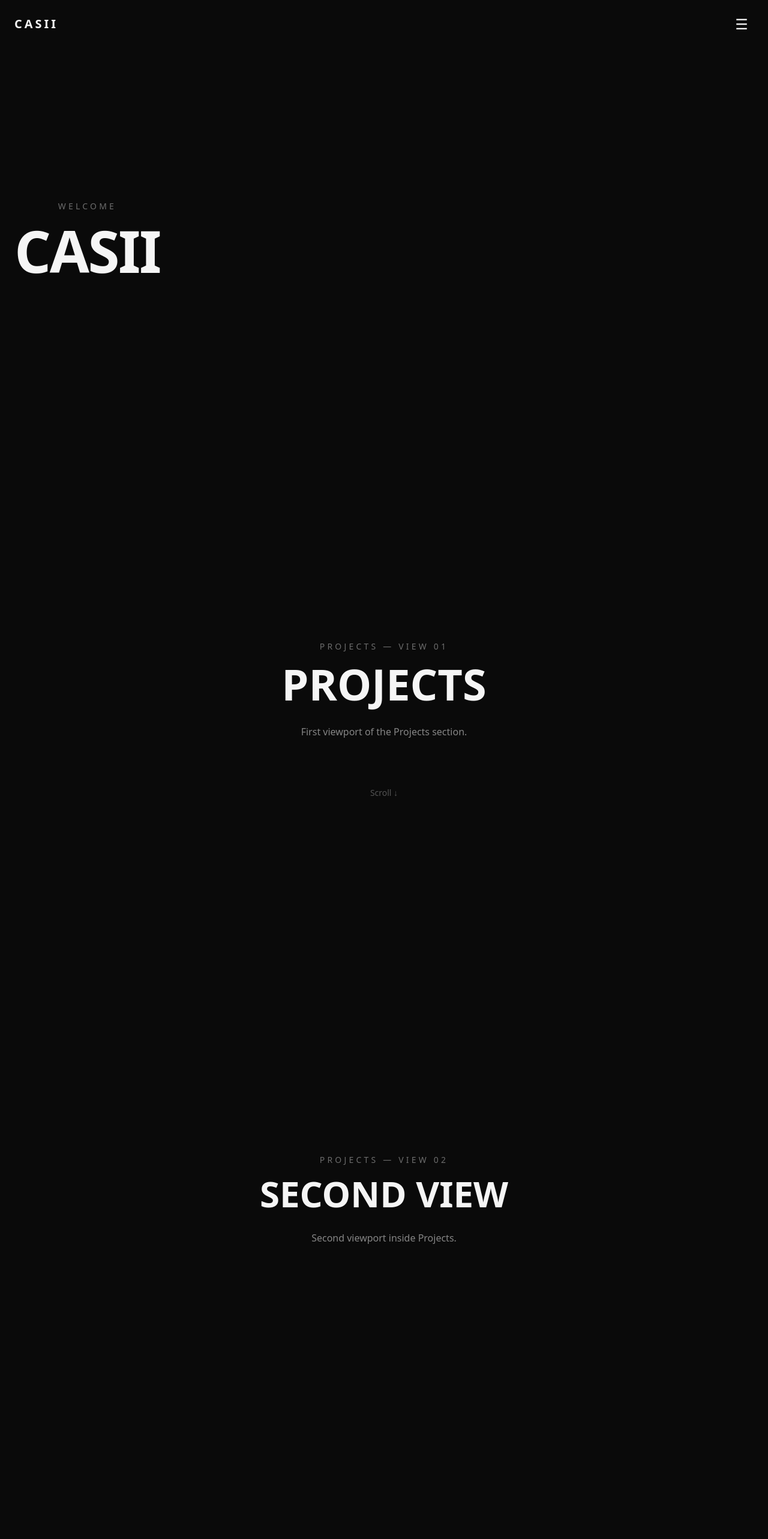
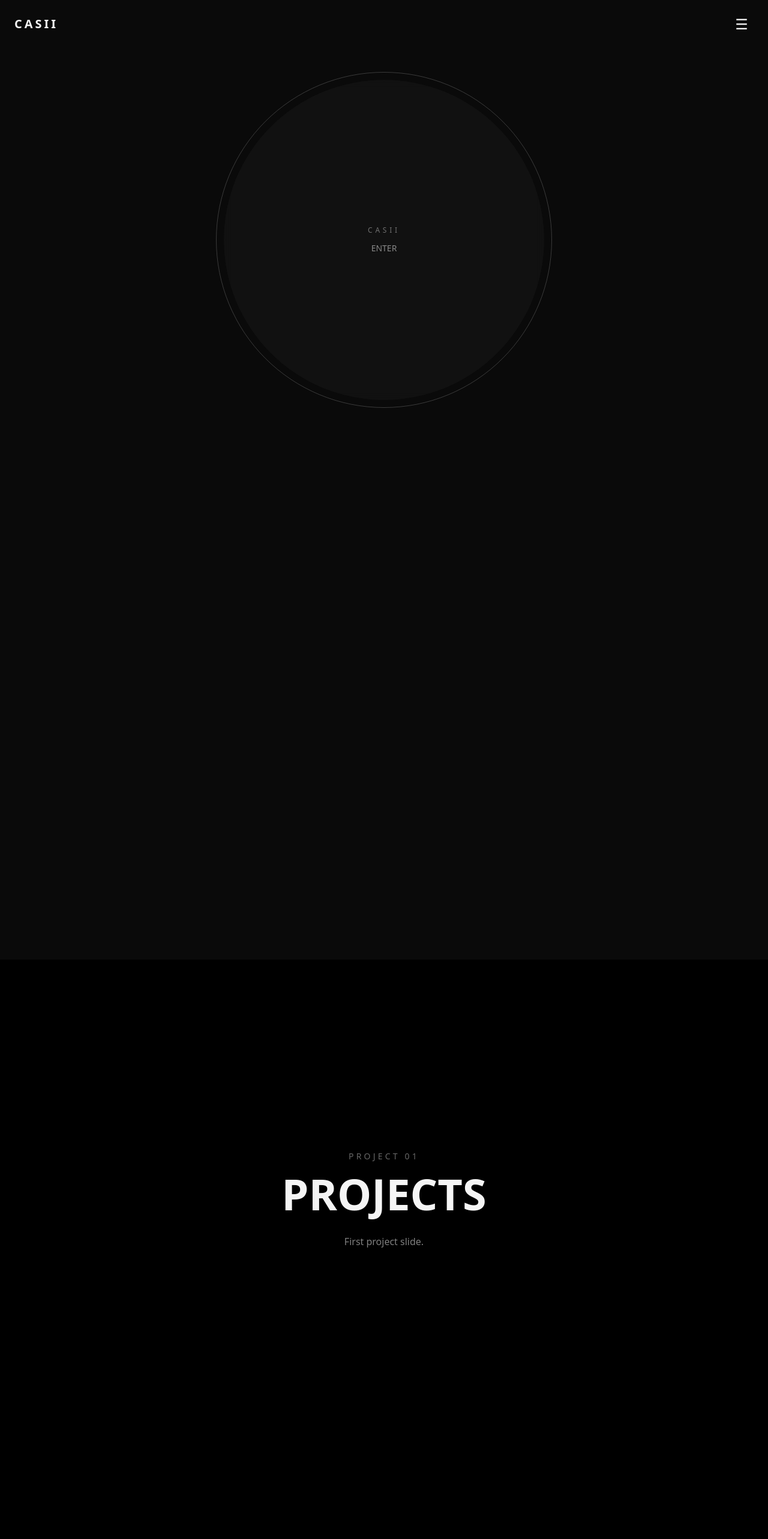
Before and after one commit to blazoxx/portfolio_new, a Next.js app: page / in a window 1280 px wide. Shown: the top 2566 px of the page at 60% size. Built offline with nearby package versions, Linux system fonts and the light colour scheme.

Commit message:
site raw structure created

```diff
--- a/app/globals.css
+++ b/app/globals.css
@@ -31,7 +31,8 @@ html::-webkit-scrollbar {
 
 html {
   scrollbar-width: none;
-  scroll-snap-type: y mandatory;
+  scroll-snap-type: y proximity;
+  scroll-behavior: smooth;
 }
 
 html::-webkit-scrollbar {
--- a/app/page.tsx
+++ b/app/page.tsx
@@ -4,7 +4,7 @@ import { useEffect, useState } from "react";
 import HomeSection from "@/components/home/HomeSection";
 import HomeSitemap from "@/components/home/HomeSitemap";
 import ProjectsSection from "@/components/home/ProjectsSection";
-
+import CircleLanding from "@/components/home/CircleLanding";
 
 const sections = [
   { id: "projects", label: "Projects" },
@@ -30,7 +30,7 @@ export default function Home() {
       },
       {
         threshold: [0.25, 0.5, 0.75],
-      }
+      },
     );
 
     sections.forEach(({ id }) => {
@@ -46,7 +46,7 @@ export default function Home() {
 
   useEffect(() => {
     const handleScroll = () => {
-      setShowSitemap(window.scrollY >= window.innerHeight * 0.5);
+      setShowSitemap(window.scrollY >= window.innerHeight * 1.5);
     };
 
     handleScroll();
@@ -56,28 +56,21 @@ export default function Home() {
   }, []);
 
   return (
-    <main>
+    <main className="relative">
       <HomeSitemap
         sections={sections}
         activeSection={activeSection}
         visible={showSitemap}
       />
 
-      <HomeSection id="landing">
-        <div className="text-center">
-          <p className="mb-4 text-sm uppercase tracking-[0.3em] text-white/40">
-            Welcome
-          </p>
-
-          <h1 className="text-8xl font-bold tracking-tight">
-            CASII
-          </h1>
-        </div>
-      </HomeSection>
+      <div className="relative h-[200vh]">
+        <CircleLanding />
+      </div>
 
       <ProjectsSection />
 
-      <HomeSection id="skills">
+      <HomeSection id="skills" className="relative z-20 bg-black">
+        {" "}
         <h1 className="text-6xl font-bold">Skills</h1>
       </HomeSection>
 
--- /dev/null
+++ b/components/home/CircleLanding.tsx
@@ -0,0 +1,102 @@
+"use client";
+
+import { useEffect, useState } from "react";
+
+export default function CircleLanding() {
+  const [entered, setEntered] = useState(false);
+  const [scrollY, setScrollY] = useState(0);
+
+  useEffect(() => {
+    if (!entered) return;
+
+    const handleScroll = () => {
+      setScrollY(window.scrollY);
+    };
+
+    window.addEventListener("scroll", handleScroll);
+
+    return () => window.removeEventListener("scroll", handleScroll);
+  }, [entered]);
+
+  useEffect(() => {
+    document.body.style.overflow = entered ? "" : "hidden";
+
+    return () => {
+      document.body.style.overflow = "";
+    };
+  }, [entered]);
+
+  const viewport = typeof window !== "undefined" ? window.innerHeight : 1;
+
+  // Tagline flies in during the first 50% of the Landing scroll.
+  const introProgress = Math.min(1, scrollY / (viewport * 0.4));
+
+  const projectProgress = Math.min(1, scrollY / viewport);
+
+  // Circle:
+  // 0–40%  → fully visible
+  // 40–80% → fades
+  // 80%+   → invisible
+  let circleOpacity = 1;
+
+  if (projectProgress >= 0.4 && projectProgress <= 0.8) {
+    circleOpacity = 1 - (projectProgress - 0.4) / 0.4;
+  } else if (projectProgress > 0.8) {
+    circleOpacity = 0;
+  }
+
+  return (
+    <section
+      id="landing"
+      className="sticky top-0 z-0 flex h-screen items-center justify-center overflow-hidden"
+    >
+      {/* Circle */}
+      <div
+        className="relative flex h-[min(70vw,70vh)] w-[min(70vw,70vh)] items-center justify-center rounded-full border border-white/20"
+        style={{
+          opacity: entered ? circleOpacity : 1,
+          transition: "opacity 100ms linear",
+        }}
+      >
+        <div className="absolute inset-3 rounded-full bg-white/[0.03] backdrop-blur-sm" />
+
+        <div className="relative text-center">
+          <p className="text-xs uppercase tracking-[0.4em] text-white/40">
+            CASII
+          </p>
+
+          <p className="mt-3 text-sm text-white/50">
+            {entered ? "ENTERED" : "ENTER"}
+          </p>
+        </div>
+      </div>
+
+      {/* Tagline */}
+      <div
+        className="pointer-events-none absolute bottom-16 text-center"
+        style={{
+          opacity: entered ? Math.min(1, scrollY / (viewport * 0.15)) : 0,
+          transform: `translateY(${
+            entered
+              ? Math.max(-180, 80 - (scrollY / (viewport * 0.5)) * 260)
+              : 80
+          }px)`,
+        }}
+      >
+        <p className="text-sm uppercase tracking-[0.3em] text-white/50">
+          SOFTWARE ENGINEER · AI · BUILDER
+        </p>
+      </div>
+
+      {/* Enter */}
+      {!entered && (
+        <button
+          type="button"
+          onClick={() => setEntered(true)}
+          className="absolute inset-0 cursor-pointer"
+          aria-label="Enter portfolio"
+        />
+      )}
+    </section>
+  );
+}
--- a/components/home/ProjectsSection.tsx
+++ b/components/home/ProjectsSection.tsx
@@ -2,12 +2,13 @@ export default function ProjectsSection() {
   return (
     <section
       id="projects"
-      className="min-h-[200vh] scroll-snap-align-start"
+      className="relative z-10 min-h-[200vh] bg-black"
     >
-      <div className="flex h-screen items-center justify-center px-6">
+      {/* Project 01 */}
+      <div className="sticky top-0 z-10 flex h-screen items-center justify-center bg-black px-6">
         <div className="text-center">
           <p className="mb-4 text-sm uppercase tracking-[0.3em] text-white/40">
-            Projects — View 01
+            Project 01
           </p>
 
           <h2 className="text-7xl font-bold">
@@ -15,27 +16,24 @@ export default function ProjectsSection() {
           </h2>
 
           <p className="mx-auto mt-8 max-w-xl text-white/50">
-            First viewport of the Projects section.
+            First project slide.
           </p>
-
-          <div className="mt-20 text-sm text-white/30">
-            Scroll ↓
-          </div>
         </div>
       </div>
 
-      <div className="flex h-screen items-center justify-center px-6">
+      {/* Project 02 */}
+      <div className="sticky top-0 z-20 flex h-screen items-center justify-center bg-black px-6">
         <div className="text-center">
           <p className="mb-4 text-sm uppercase tracking-[0.3em] text-white/40">
-            Projects — View 02
+            Project 02
           </p>
 
           <h2 className="text-6xl font-bold">
-            SECOND VIEW
+            SECOND PROJECT
           </h2>
 
           <p className="mx-auto mt-8 max-w-xl text-white/50">
-            Second viewport inside Projects.
+            Second project slides over the first.
           </p>
         </div>
       </div>
```
